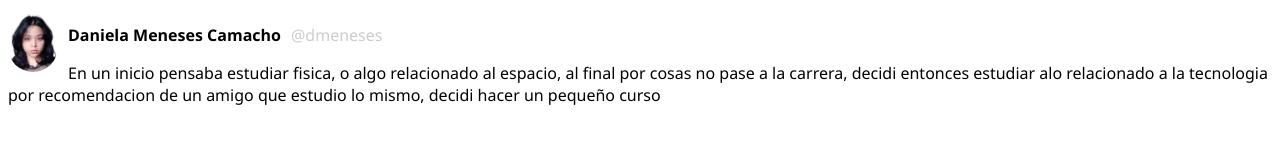
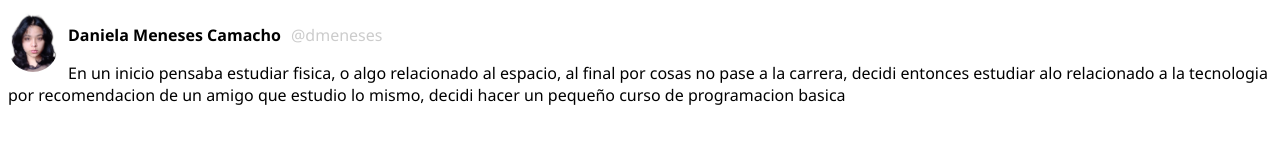
Before and after one commit to Danielam11/daniela-meneses, a plain HTML site: page index.html in a window 1280 px wide. Drawn offline with Linux system fonts and the light colour scheme.

Commit message:
prueba cambio usuario

```diff
--- a/index.html
+++ b/index.html
@@ -34,7 +34,7 @@
       En un inicio pensaba estudiar fisica, o algo relacionado al espacio, al
       final por cosas no pase a la carrera, decidi entonces estudiar alo
       relacionado a la tecnologia por recomendacion de un amigo que estudio lo
-      mismo, decidi hacer un pequeño curso
+      mismo, decidi hacer un pequeño curso de programacion basica
     </p>
   </body>
 </html>
```
